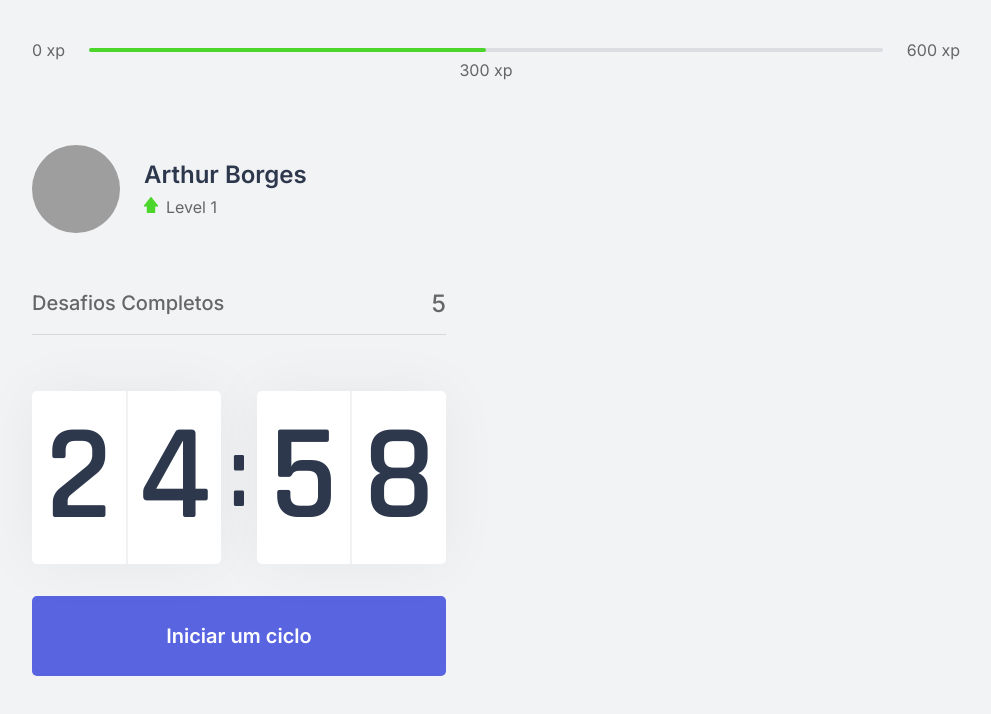
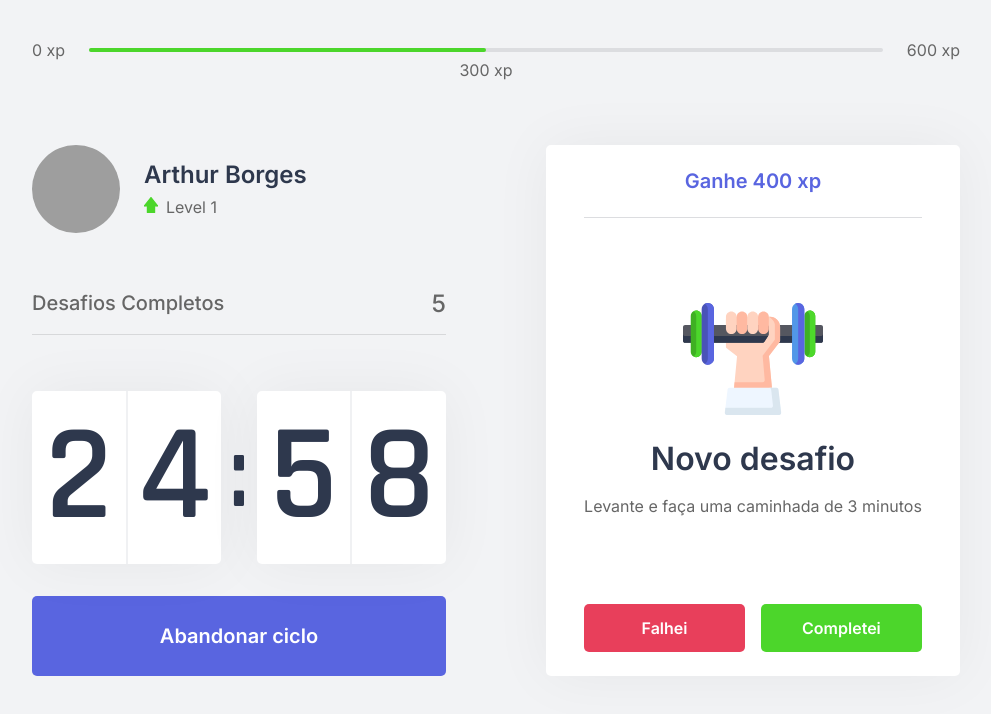
Before and after one commit to ArthurBorges/moveit-next, a Next.js app: page / in a window 1280 px wide. Both pictures are taken after a click on the button "Iniciar um ciclo". Shown: the top 714 px of the page, without its empty margins (144-1135 px from the left). Built offline with nearby package versions, Linux system fonts and the light colour scheme; grey boxes are pictures that could not be loaded.

Commit message:
componente ChallengeBox Finalizado

```diff
--- /dev/null
+++ b/src/components/ChallengeBox.tsx
@@ -0,0 +1,34 @@
+import styles from '../styles/components/ChallengeBox.module.css'
+
+export function ChallengeBox(){
+    const hasActiveChallenge = true;
+
+    return(
+        <div className={styles.challengeBoxContainer}>
+            { hasActiveChallenge ? (
+                <div className={styles.challengeActive}>
+                    <header>Ganhe 400 xp</header>
+
+                    <main>
+                        <img src="icons/body.svg"/>
+                        <strong>Novo desafio</strong>
+                        <p>Levante e faça uma caminhada de 3 minutos</p>
+                    </main>
+
+                    <footer>
+                        <button type="button" className={styles.challengeFailedButton}>Falhei</button>
+                        <button type="button" className={styles.challengeSucceededButton}>Completei</button>
+                    </footer>
+                </div>
+            ) : (
+                <div className={styles.challengeNotActive}>
+                <strong>finalize um ciclo para receber um desafio</strong>
+                <p>
+                    <img src="icons/level-up.svg" alt="Level Up"/>
+                    Avance de level completando desafios
+                </p>
+            </div>
+            )}
+        </div>
+    )
+}
--- a/src/components/Countdown.tsx
+++ b/src/components/Countdown.tsx
@@ -1,27 +1,39 @@
 import { useState, useEffect } from 'react';
 import styles from '../styles/components/Countdown.module.css';
 
+let countdownTimeout: NodeJS.Timeout;
+
 export function Countdown() {
     const [time, setTime] = useState(25 * 60);
-    const [active, setActive] = useState(false);
+    const [isActive, setIsActive] = useState(false);
+    const [hasFinished, setHasFinished] = useState(false);
 
-    const minutes = Math.floor(time/60);
-    const seconds = time%60;
+    const minutes = Math.floor(time / 60);
+    const seconds = time % 60;
 
     const [minuteLeft, minuteRight] = String(minutes).padStart(2, '0').split('');
     const [secondLeft, secondRight] = String(seconds).padStart(2, '0').split('');
 
-    function startCountdown(){
-        setActive(true);
+    function startCountdown() {
+        setIsActive(true);
+    }
+
+    function resetCountdown() {
+        clearTimeout(countdownTimeout);
+        setIsActive(false);
+        setTime(25 * 60);
     }
 
     useEffect(() => {
-        if(active && time > 0){
-            setTimeout(()=>{
-                setTime(time-1);
+        if (isActive && time > 0) {
+            countdownTimeout = setTimeout(() => {
+                setTime(time - 1);
             }, 1000)
+        } else if (isActive && time === 0) {
+            setHasFinished(true);
+            setIsActive(false);
         }
-    }, [active, time])
+    }, [isActive, time])
 
     return (
         <div>
@@ -37,9 +49,24 @@
                 </div>
             </div>
 
-            <button type="button" className={styles.countdownButton} onClick={startCountdown}>
-                Iniciar um ciclo
-            </button>
+            { hasFinished ? (
+                <button disabled className={styles.countdownButton}>
+                    Ciclo encerrado
+                </button>
+            ) : (
+                    <>
+                        {isActive ? (
+                            <button type="button" className={`${styles.countdownButton} ${styles.countdownButtonActive}`} onClick={resetCountdown}>
+                                Abandonar ciclo
+                            </button>
+                        ) : (
+                                <button type="button" className={styles.countdownButton} onClick={startCountdown}>
+                                    Iniciar um ciclo
+                                </button>
+                            )}
+                    </>
+                )}
+
         </div>
     );
 }
--- a/src/pages/index.tsx
+++ b/src/pages/index.tsx
@@ -1,12 +1,13 @@
 import React from "react";
+import Head from 'next/head';
 import { CompletedChallenges } from "../components/CompleteChallenges";
 import { Countdown } from "../components/Countdown";
 import { ExperienceBar } from "../components/ExperienceBar";
 import { Profile } from "../components/Profile";
-
-import Head from 'next/head';
+import { ChallengeBox } from "../components/ChallengeBox";
 
 import styles from '../styles/pages/Home.module.css';
+
 
 export default function Home() {
   return (
@@ -24,7 +25,7 @@
           <Countdown />
         </div>
         <div>
-
+          <ChallengeBox />
         </div>
       </section>
     </div>
--- /dev/null
+++ b/src/styles/components/ChallengeBox.module.css
@@ -0,0 +1,104 @@
+.challengeBoxContainer{
+    height: 100%;
+
+    background: var(--white);
+    border-radius: 5px;
+    box-shadow: 0 0 60px rgba(0, 0, 0, 0.05);
+    padding: 1.5rem 2rem;
+
+    display: flex;
+    flex-direction: column;
+    align-items: center;
+    justify-content: center;
+
+    text-align: center;
+}
+
+.challengeNotActive{
+    display: flex;
+    flex-direction: column;
+    align-items: center;
+}
+
+.challengeNotActive strong{
+    font-size: 1.5rem;
+    font-weight: 500;
+    line-height: 1.4;
+}
+
+.challengeNotActive p{
+    display: flex;
+    flex-direction: column;
+    align-items: center;
+    line-height: 1.4;
+    max-width: 70%;
+    margin-top: 3rem;
+}
+
+.challengeNotActive p img{
+    margin-bottom: 1rem;
+}
+
+.challengeActive{
+    height: 100%;
+    display: flex;
+    flex-direction: column;
+}
+
+.challengeActive header{
+    color: var(--blue);
+    font-weight: 600;
+    font-size: 1.25rem;
+    padding: 0 2rem 1.5rem;
+    border-bottom: 1px solid var(--gray-line);
+}
+
+.challengeActive main{
+    flex: 1;
+    display: flex;
+    flex-direction: column;
+    align-items: center;
+    justify-content: center;
+}
+
+.challengeActive main strong{
+    font-size: 2rem;
+    font-weight: 600;
+    color: var(--title);
+    margin: 1.5rem 0 1rem;
+}
+
+.challengeActive main p{
+    line-height: 1.5;
+}
+
+.challengeActive footer{
+    display: grid;
+    grid-template-columns: 1fr 1fr;
+    gap: 1rem;
+}
+
+.challengeActive footer button{
+    height: 3rem;
+    display: flex;
+    align-items: center;
+    justify-content: center;
+    border: 0;
+    border-radius: 5px;
+    color: var(--white);
+
+    font-size: 1rem;
+    font-weight: 600;
+}
+
+.challengeActive footer button.challengeFailedButton{
+    background: var(--red);
+}
+
+.challengeActive footer button.challengeSucceededButton{
+    background: var(--green);
+}
+
+.challengeActive footer button:hover{
+    filter: brightness(0.9);
+}
--- a/src/styles/components/Countdown.module.css
+++ b/src/styles/components/Countdown.module.css
@@ -55,6 +55,22 @@
     transition: background-color 0.2s;
 }
 
-.countdownButton:hover{
+.countdownButton:not(:disabled):hover{
     background: var(--blue-dark);
 }
+
+styles.countdownButtonActive{
+    background: var(--white);
+    color: var(--title);
+}
+
+styles.countdownButtonActive:not(:disabled):hover{
+    background: var(--red);
+    color: var(--white);
+}
+
+.countdownButton:disabled{
+    background: var(--white);
+    color: var(--text);
+    cursor: not-allowed;
+}
```
